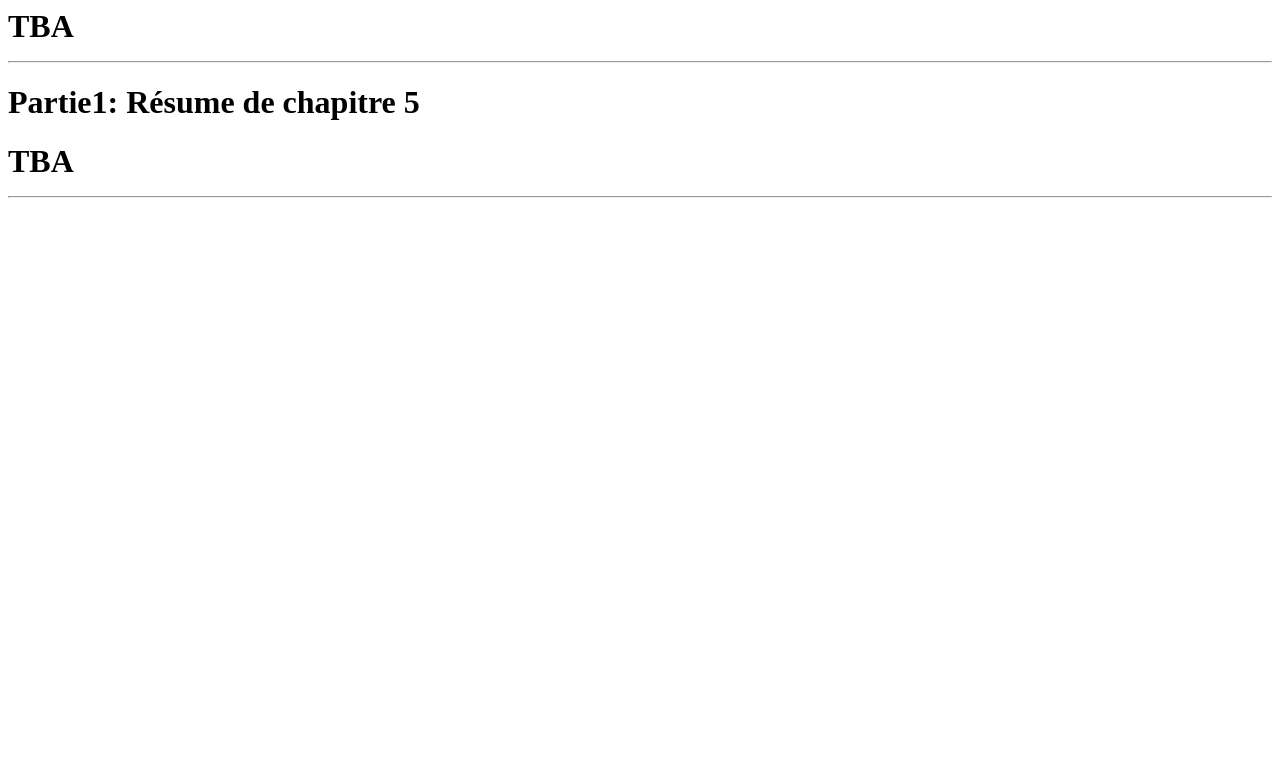
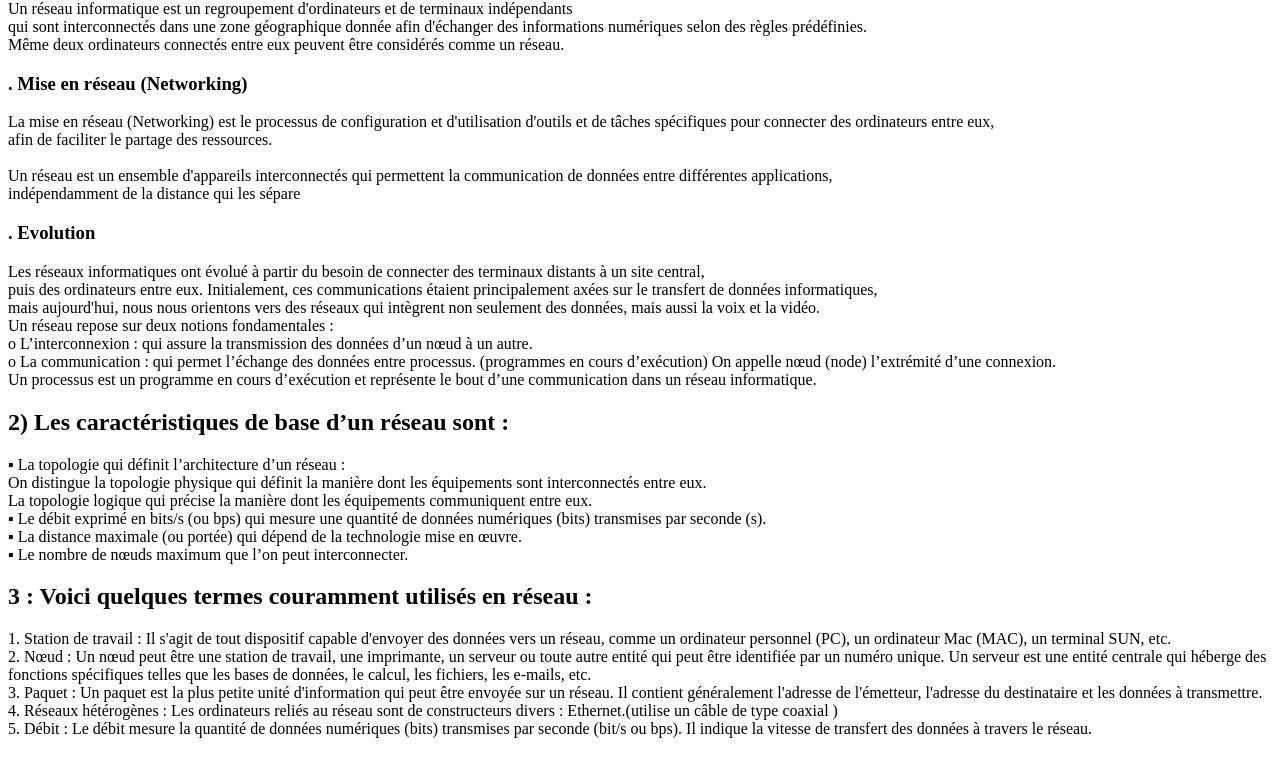
Before and after one commit to saffgh66/activite4, a plain HTML site: page index.html in a window 1280 px wide. Shown: the part 741-1498 px from the top of the page. Before the commit the page ends 960 px from the top, so only its background shows below. Drawn offline with Linux system fonts and the light colour scheme.

Commit message:
Update index.html

```diff
--- a/index.html
+++ b/index.html
@@ -8,7 +8,7 @@
 <h1> List des etudiants </h1>
 <ol>
 <li> Matricule: 212231542006, Nom: Ben hamada , Prenom: Hocine Ramzi, Specialite: informatique(lmd), Section: SECTION1, Partie: PARTIE2
-<li> Matricule: MATRICULE2, Nom: latifi , Prenom: mohamed, Specialite: informatique(lmd), Section: SECTION1, Partie: PARTIE2
+<li> Matricule: 222231499606, Nom: latifi , Prenom: mohamed, Specialite: informatique(lmd), Section: SECTION1, Partie: PARTIE2
 <li> Matricule: MATRICULE3, Nom: NOM3 , Prenom: PRENOM3, Specialite: informatique(lmd), Section: SECTION1, Partie: PARTIE3
 <li> Matricule: MATRICULE4, Nom: NOM4 , Prenom: PRENOM4, Specialite: informatique(lmd), Section: SECTION1, Partie: PARTIE4
 <li> Matricule: MATRICULE5, Nom: NOM5 , Prenom: PRENOM5, Specialite: informatique(lmd), Section: SECTION1, Partie: PARTIE5
@@ -33,6 +33,55 @@ TBA
 <h1> Partie2: Résume de chapitre 2 <h1>
 TBA
 <hr>
+<center>  <h1> les reseaux informatique         </h1> </center>
+<h2> 1) Réseau (informatique) Network: </h2>
+<p>
+ Un réseau informatique est un regroupement d'ordinateurs et de terminaux indépendants<br>
+ qui sont interconnectés dans une zone géographique donnée afin d'échanger des informations numériques selon des règles prédéfinies.<br>
+ Même deux ordinateurs connectés entre eux peuvent être considérés comme un réseau.<br>
+
+</p>
+<h3> . Mise en réseau (Networking) </h3>
+<p>
+La mise en réseau (Networking) est le processus de configuration et d'utilisation d'outils et de tâches spécifiques pour connecter des ordinateurs entre eux,<br>
+ afin de faciliter le partage des ressources.<br>
+ <br>
+
+ Un réseau est un ensemble d'appareils interconnectés qui permettent la communication de données entre différentes applications,<br>
+ indépendamment de la distance qui les sépare
+
+</p>
+<h3>   . Evolution </h3>
+<p>
+ Les réseaux informatiques ont évolué à partir du besoin de connecter des terminaux distants à un site central,<br>
+ puis des ordinateurs entre eux. Initialement, ces communications étaient principalement axées sur le transfert de données informatiques,<br>
+ mais aujourd'hui, nous nous orientons vers des réseaux qui intègrent non seulement des données, mais aussi la voix et la vidéo.<br>
+ Un réseau repose sur deux notions fondamentales :<br>
+ o L’interconnexion : qui assure la transmission des données d’un nœud à un autre.<br>
+o La communication : qui permet l’échange des données entre processus. (programmes en cours d’exécution) On appelle nœud (node) l’extrémité d’une connexion.<br>
+ Un processus est un programme en cours d’exécution et représente le bout d’une communication dans un réseau informatique.
+
+</p>
+<h2> 2) Les caractéristiques de base d’un réseau sont :</h2>
+<p>▪ La topologie qui définit l’architecture d’un réseau :<br>
+ On distingue la topologie physique qui définit la manière dont les équipements sont interconnectés entre eux.<br>
+La topologie logique qui précise la manière dont les équipements communiquent
+entre eux.<br>
+▪ Le débit exprimé en bits/s (ou bps) qui mesure une quantité de données numériques
+(bits) transmises par seconde (s).<br>
+▪ La distance maximale (ou portée) qui dépend de la technologie mise en œuvre.<br>
+▪ Le nombre de nœuds maximum que l’on peut interconnecter.<br>
+
+</p>
+<h2> 3 : Voici quelques termes couramment utilisés en réseau :    </h2>
+<p>
+1.	Station de travail : Il s'agit de tout dispositif capable d'envoyer des données vers un réseau, comme un ordinateur personnel (PC), un ordinateur Mac (MAC), un terminal SUN, etc.<br>
+2.	Nœud : Un nœud peut être une station de travail, une imprimante, un serveur ou toute autre entité qui peut être identifiée par un numéro unique. Un serveur est une entité centrale qui héberge des fonctions spécifiques telles que les bases de données, le calcul, les fichiers, les e-mails, etc.<br>
+3.	Paquet : Un paquet est la plus petite unité d'information qui peut être envoyée sur un réseau. Il contient généralement l'adresse de l'émetteur, l'adresse du destinataire et les données à transmettre.<br>
+4.	Réseaux hétérogènes : Les ordinateurs reliés au réseau sont de constructeurs divers : Ethernet.(utilise un câble de type coaxial )<br>
+5.	Débit : Le débit mesure la quantité de données numériques (bits) transmises par seconde (bit/s ou bps). Il indique la vitesse de transfert des données à travers le réseau.
+
+</p>
 
 
 
```
